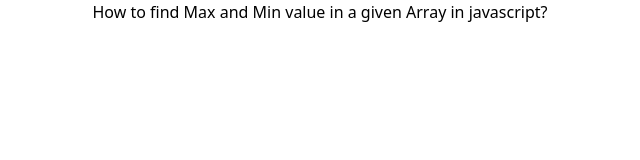
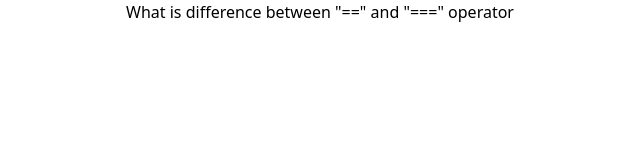
Before and after one commit to thethmuenaing/javascript-coding-interview, a React (Create React App) app: page / in a window 1280 px wide. Shown: the top 160 px of the page, without its empty margins (320-960 px from the left). Built offline with nearby package versions, Linux system fonts and the light colour scheme.

Commit message:
difference between == and ===

```diff
--- a/src/App.js
+++ b/src/App.js
@@ -1,10 +1,10 @@
-import Coding02 from "./js_coding/Coding02";
+import Coding03 from "./js_coding/Coding03";
 
 function App() {
 	return (
 		<div className="App">
 			<div className="text-center">
-				<Coding02 />
+				<Coding03 />
 			</div>
 		</div>
 	);
--- /dev/null
+++ b/src/js_coding/Coding03.js
@@ -0,0 +1,18 @@
+import React from "react";
+
+const Coding03 = () => {
+	let x = 7;
+	let y = "7";
+
+	console.log("==", x == y);
+	console.log("typeof x", typeof x);
+	console.log("typeof y", typeof y);
+	console.log("===", x === y);
+	return (
+		<div>
+			<h1>What is difference between "==" and "===" operator</h1>
+		</div>
+	);
+};
+
+export default Coding03;
```
